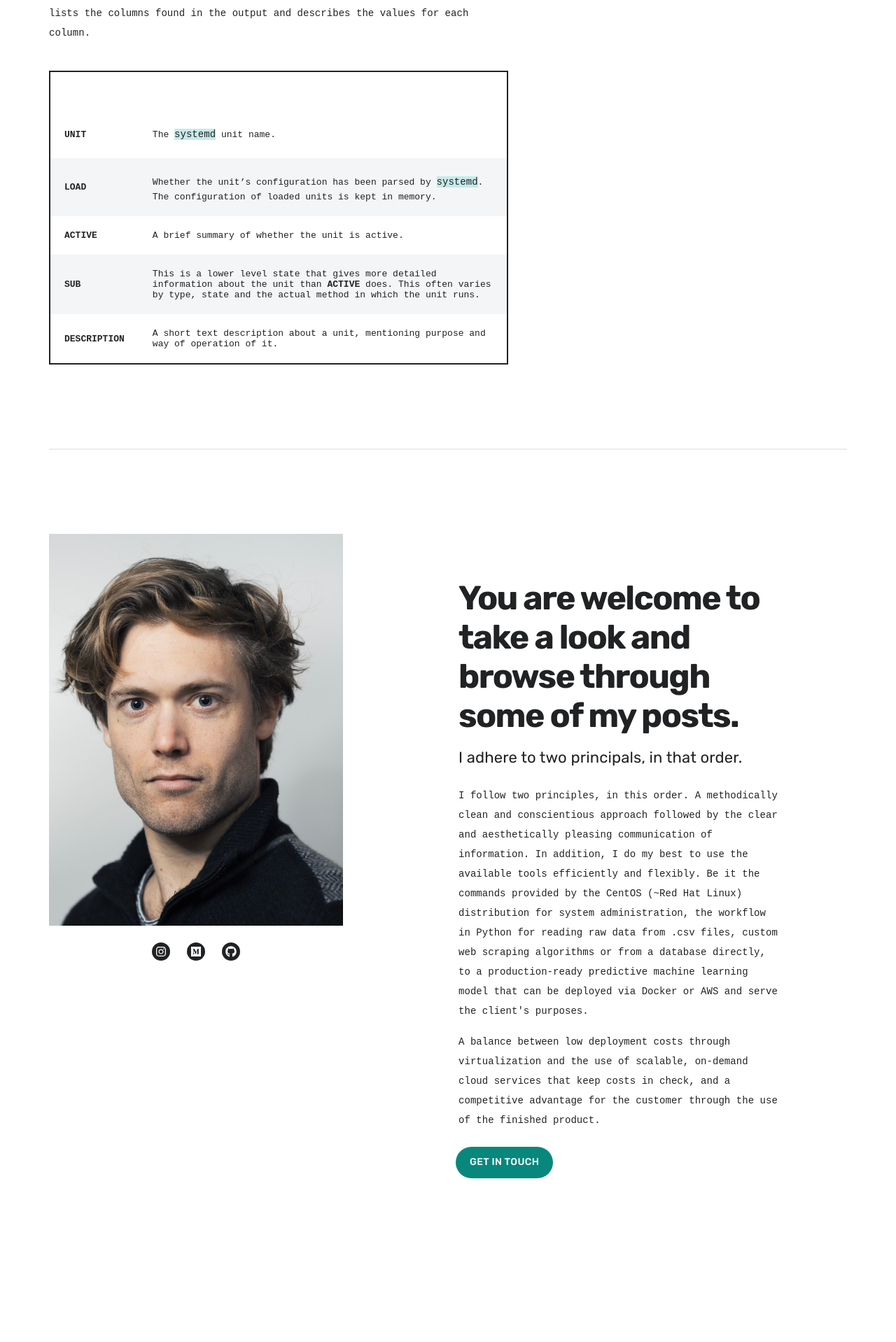
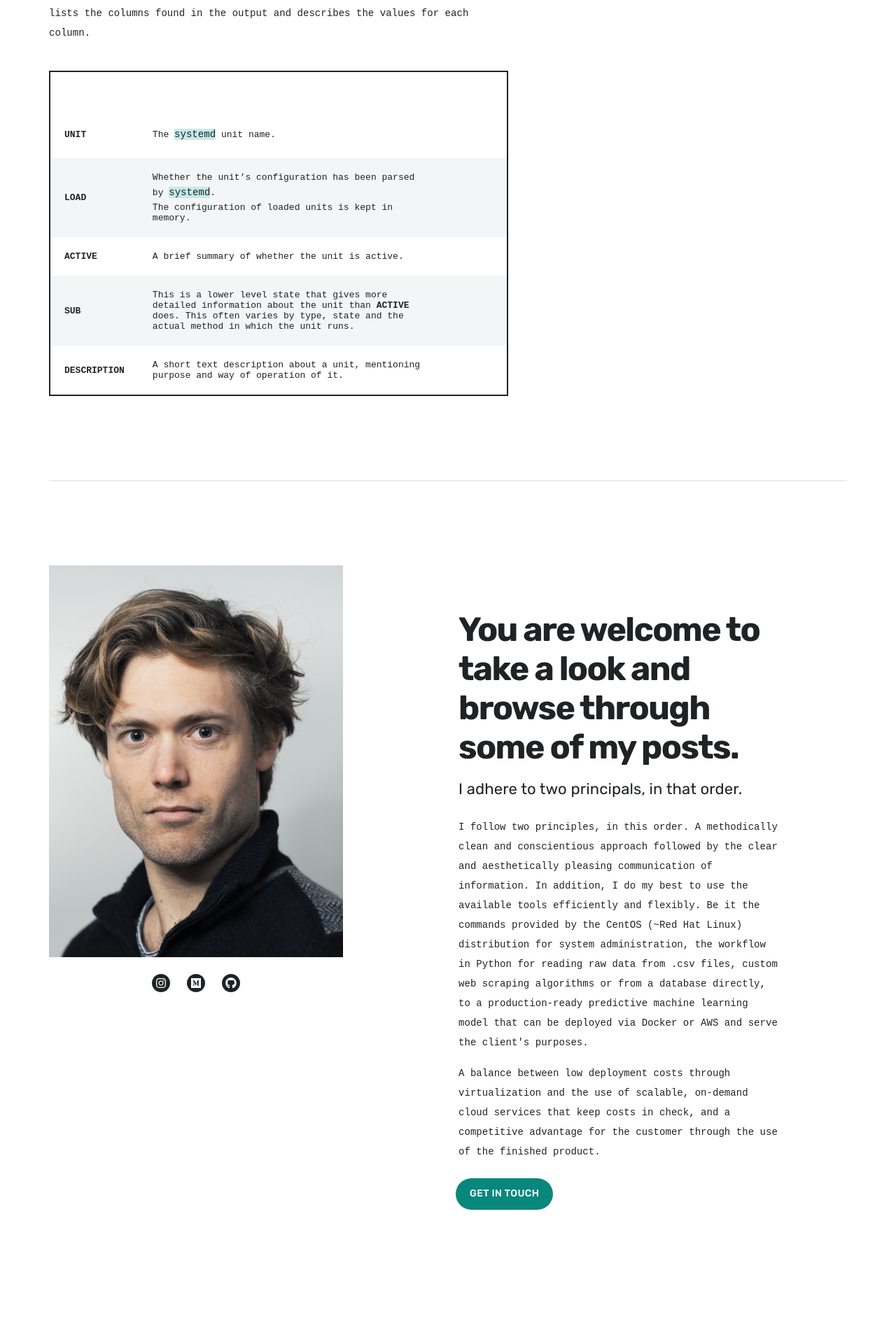
Before and after one commit to kletobias/kletobias.github.io, a Jekyll site: the page built from _projects/Chapter_5-13.md, in a window 1280 px wide. Shown: the part 3175-5093 px from the top of the page at 70% size. Built offline with Jekyll 4.4.1, drawn with Linux system fonts in a browser that asks for light colours; nearby versions of some CDN libraries; some web fonts are replaced.

Commit message:
updating module5 for the website

````diff
--- a/_projects/Chapter_5-13.md
+++ b/_projects/Chapter_5-13.md
@@ -23,9 +20,8 @@
 #### Name, Syntax and Description
 
 
-From the top of the man page (`man systemctl`), one gets an overview of the
-name and syntax (*synopsis*) of the `systemctl` command, along with a short
-description of it.
+From the top of the man page (`man systemctl`), one gets an overview of the name and syntax (*synopsis*) of the `systemctl` command, along with a
+short description of it.
 
 
 ```
@@ -68,21 +62,23 @@
 systemctl reload servicename.service
 ```
 
+
 ```bash
 systemctl list-units --all
 ```
 
+
 #### *systemctl* output
 
-The output, that the `systemctl` command generates is in column form. Each
-column shows the values of the variable designated to it.
-The following table lists the columns found in the output and describes the
-values for each column.
 
-| Column          | Description                                                                                                                                                                          |
-|-----------------|--------------------------------------------------------------------------------------------------------------------------------------------------------------------------------------|
-| **UNIT**        | The `systemd` unit name.                                                                                                                                                             |
-| **LOAD**        | Whether the unit's configuration has been parsed by `systemd`.<br />The configuration of loaded units is kept in memory.                                                             |
-| **ACTIVE**      | A brief summary of whether the unit is active.                                                                                                                                       |
-| **SUB**         | This is a lower level state that gives more detailed information about the unit than **ACTIVE** does. This often varies by type, state and the actual method in which the unit runs. |
-| **DESCRIPTION** | A short text description about a unit, mentioning purpose and way of operation of it.                                                                                                |
+The output, that the `systemctl` command generates is in column form. Each column shows the values of the variable designated to it. The following
+table lists the columns found in the output and describes the values for each column.
+
+
+| Column                                                                                         | Description                                                                                                           |
+|------------------------------------------------------------------------------------------------|-----------------------------------------------------------------------------------------------------------------------|
+| **UNIT**                                                                                       | The `systemd` unit name.                                                                                              |
+| **LOAD**                                                                                       | Whether the unit's configuration has been parsed by `systemd`.<br />The configuration of loaded units is kept in memory. |                                                                                            |                                                                                                                          |
+| **ACTIVE**                                                                                     | A brief summary of whether the unit is active.                                                                        |
+| **SUB**                                                                                        | This is a lower level state that gives more detailed information about the unit than **ACTIVE** does. This often varies by type, state and the actual method in which the unit runs.                                 |
+| **DESCRIPTION**                                                                                | A short text description about a unit, mentioning purpose and way of operation of it.                                 |
````
Also changed, not shown: other parts of _projects/Chapter_5-13.md (+5 -10 lines).
